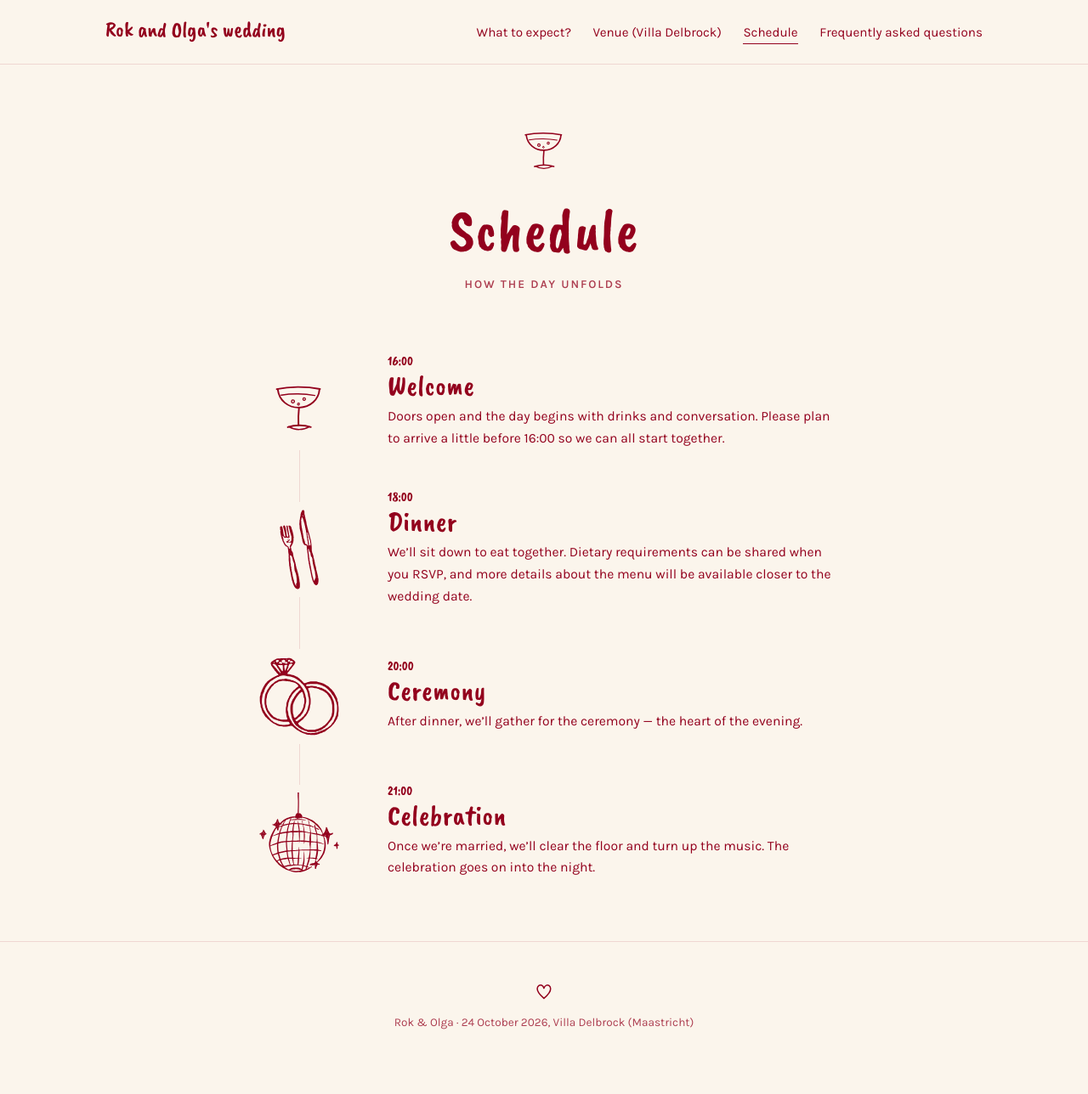
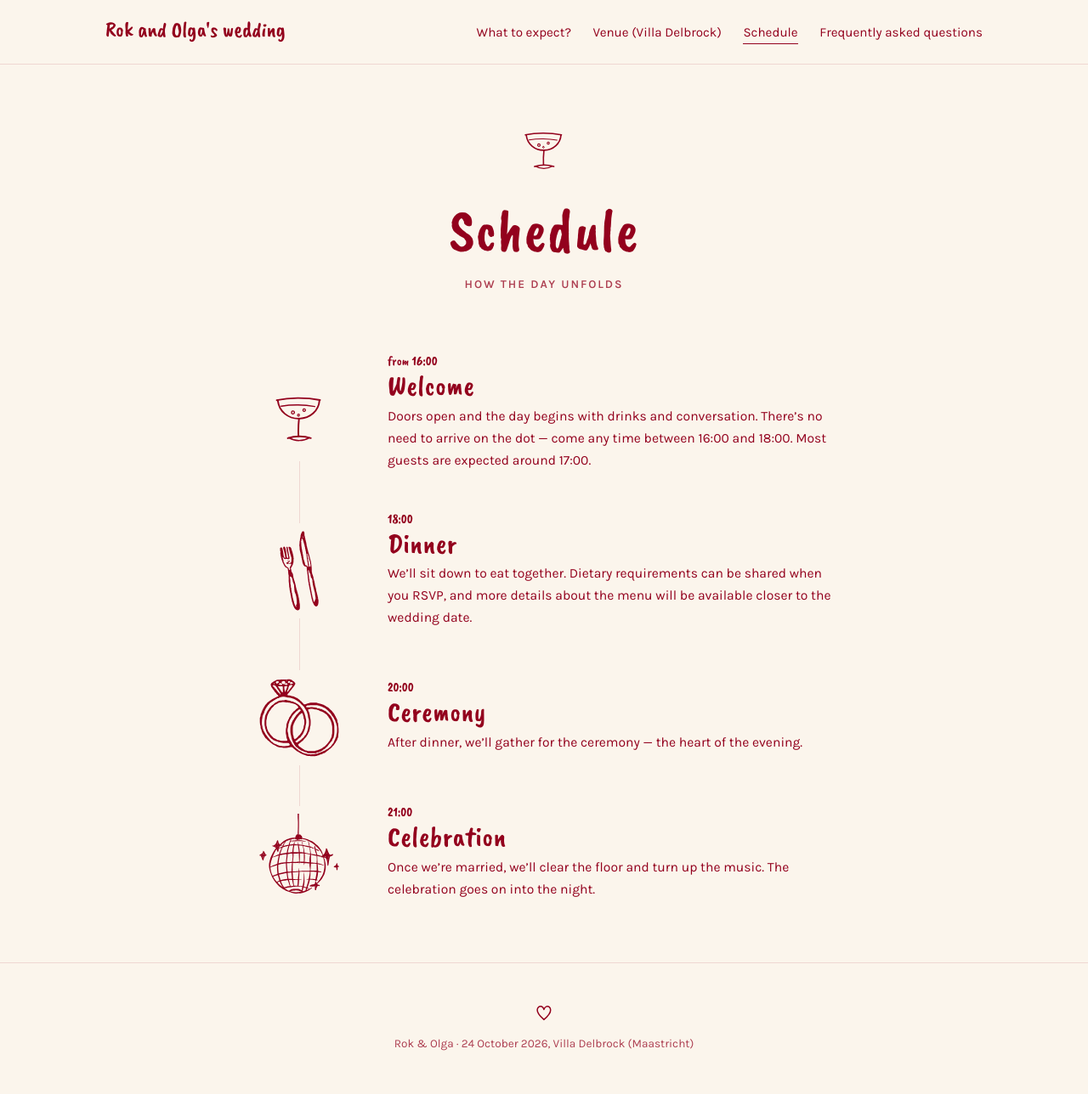
Before and after one commit to rhrzic/rokandolgaswedding.nl, a Jekyll site: the page built from 03_schedule.md, in a window 1280 px wide. Shown: the whole page at 85% size. Built offline with Jekyll 4.4.1, drawn with Linux system fonts in a browser that asks for light colours; before the commit the page ends 1263 px from its top, so only the background shows below that.

Commit message:
Relax the arrival guidance
Guests are welcome to trickle in between 16:00 and 18:00, with most expected
around 17:00, rather than arriving before a fixed start. Label the welcome
"from 16:00" to signal the window, and update the FAQ to match — it still told
guests to arrive on the dot.

Co-Authored-By: Claude Opus 4.8 <noreply@anthropic.com>

```diff
--- a/03_schedule.md
+++ b/03_schedule.md
@@ -14,9 +14,9 @@ permalink: /schedule/
 			<div class="moment">
 				{% include art.html name="coupe" %}
 				<div class="moment-body">
-					<p class="moment-time">16:00</p>
+					<p class="moment-time">from 16:00</p>
 					<h3>Welcome</h3>
-					<p>Doors open and the day begins with drinks and conversation. Please plan to arrive a little before 16:00 so we can all start together.</p>
+					<p>Doors open and the day begins with drinks and conversation. There’s no need to arrive on the dot — come any time between 16:00 and 18:00. Most guests are expected around 17:00.</p>
 				</div>
 			</div>
 
```
Also changed, not shown: 04_FAQs.md (+1 -1 lines).
